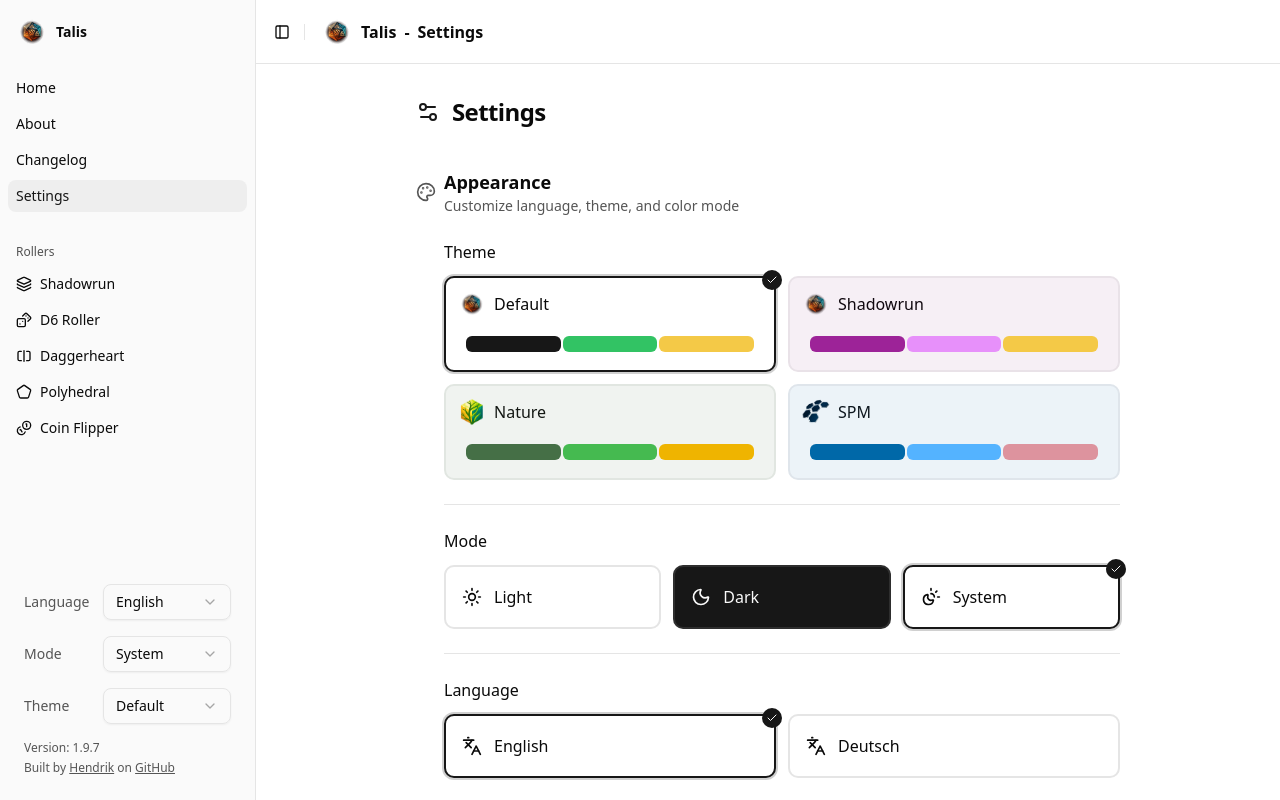
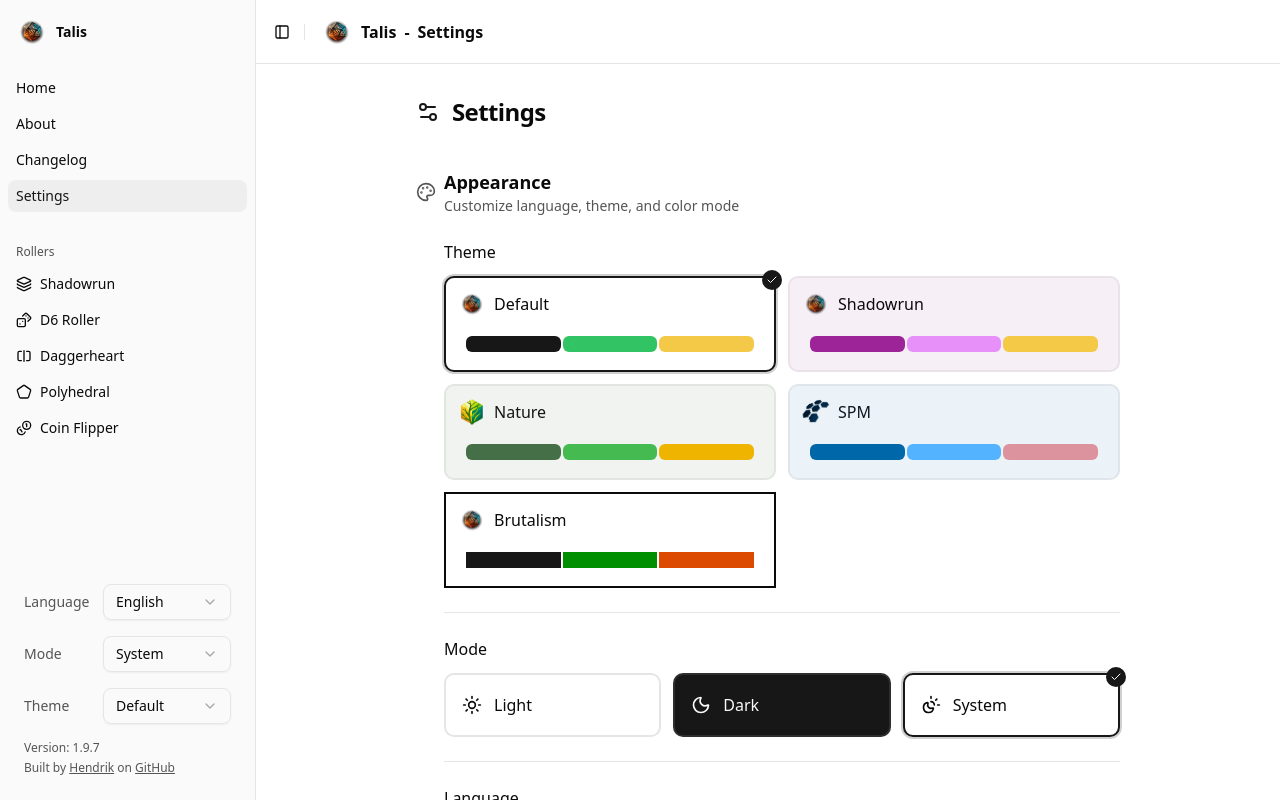
Before and after one commit to HoverBaum/talis, a Next.js app: page /en/pages/settings in a window 1280 px wide. Built offline with nearby package versions, Linux system fonts and the light colour scheme.

Commit message:
🎨 brutalism theme

```diff
--- a/app/[locale]/pages/themes/page.tsx
+++ b/app/[locale]/pages/themes/page.tsx
@@ -40,7 +40,7 @@ import type { Theme } from '@/components/ThemeProvider'
 import { getThemeBranding } from '@/lib/theme-config'
 import Image from 'next/image'
 
-const themes: Theme[] = ['default', 'shadowrun', 'nature', 'spm']
+const themes: Theme[] = ['default', 'shadowrun', 'nature', 'spm', 'brutalism']
 
 // Sample dice roll result - same for all themes
 const sampleRoll = {
--- a/app/globals.css
+++ b/app/globals.css
@@ -453,6 +453,86 @@
   --roll-negative-foreground: oklch(0.99 0 0);
 }
 
+/* Brutalism Theme - Light Mode */
+[data-theme='brutalism'][data-mode='light'] {
+  --radius: 0;
+  --background: oklch(1 0 0);
+  --foreground: oklch(0.145 0 0);
+  --card: oklch(1 0 0);
+  --card-foreground: oklch(0.145 0 0);
+  --popover: oklch(1 0 0);
+  --popover-foreground: oklch(0.145 0 0);
+  --primary: oklch(0.205 0 0);
+  --primary-foreground: oklch(0.985 0 0);
+  --secondary: oklch(0.94 0 0);
+  --secondary-foreground: oklch(0.205 0 0);
+  --muted: oklch(0.965 0 0);
+  --muted-foreground: oklch(0.45 0 0);
+  --accent: oklch(0.92 0 0);
+  --accent-foreground: oklch(0.205 0 0);
+  --destructive: oklch(0.577 0.245 27.325);
+  --border: oklch(0.145 0 0);
+  --input: oklch(0.922 0 0);
+  --ring: oklch(0.708 0 0);
+  --chart-1: oklch(0.646 0.222 41.116);
+  --chart-2: oklch(0.6 0.118 184.704);
+  --chart-3: oklch(0.398 0.07 227.392);
+  --chart-4: oklch(0.828 0.189 84.429);
+  --chart-5: oklch(0.769 0.188 70.08);
+  --roll-positive: oklch(0.55 0.22 145);
+  --roll-positive-foreground: oklch(0.99 0 0);
+  --roll-negative: oklch(0.6 0.22 55);
+  --roll-negative-foreground: oklch(0.99 0 0);
+  --sidebar: oklch(1 0 0);
+  --sidebar-foreground: oklch(0.145 0 0);
+  --sidebar-primary: oklch(0.205 0 0);
+  --sidebar-primary-foreground: oklch(0.985 0 0);
+  --sidebar-accent: oklch(0.94 0 0);
+  --sidebar-accent-foreground: oklch(0.205 0 0);
+  --sidebar-border: oklch(0.145 0 0);
+  --sidebar-ring: oklch(0.708 0 0);
+}
+
+/* Brutalism Theme - Dark Mode */
+[data-theme='brutalism'][data-mode='dark'] {
+  --radius: 0;
+  --background: oklch(0.145 0 0);
+  --foreground: oklch(0.985 0 0);
+  --card: oklch(0.145 0 0);
+  --card-foreground: oklch(0.985 0 0);
+  --popover: oklch(0.145 0 0);
+  --popover-foreground: oklch(0.985 0 0);
+  --primary: oklch(0.922 0 0);
+  --primary-foreground: oklch(0.205 0 0);
+  --secondary: oklch(0.26 0 0);
+  --secondary-foreground: oklch(0.985 0 0);
+  --muted: oklch(0.22 0 0);
+  --muted-foreground: oklch(0.72 0 0);
+  --accent: oklch(0.3 0 0);
+  --accent-foreground: oklch(0.985 0 0);
+  --destructive: oklch(0.704 0.191 22.216);
+  --border: oklch(0.985 0 0 / 35%);
+  --input: oklch(1 0 0 / 15%);
+  --ring: oklch(0.556 0 0);
+  --chart-1: oklch(0.488 0.243 264.376);
+  --chart-2: oklch(0.696 0.17 162.48);
+  --chart-3: oklch(0.769 0.188 70.08);
+  --chart-4: oklch(0.627 0.265 303.9);
+  --chart-5: oklch(0.645 0.246 16.439);
+  --roll-positive: oklch(0.5 0.24 145);
+  --roll-positive-foreground: oklch(0.99 0 0);
+  --roll-negative: oklch(0.6 0.22 55);
+  --roll-negative-foreground: oklch(0.99 0 0);
+  --sidebar: oklch(0.145 0 0);
+  --sidebar-foreground: oklch(0.985 0 0);
+  --sidebar-primary: oklch(0.488 0.243 264.376);
+  --sidebar-primary-foreground: oklch(0.985 0 0);
+  --sidebar-accent: oklch(0.28 0 0);
+  --sidebar-accent-foreground: oklch(0.985 0 0);
+  --sidebar-border: oklch(0.985 0 0 / 35%);
+  --sidebar-ring: oklch(0.556 0 0);
+}
+
 @font-face {
   font-family: 'Noto Emoji';
   font-weight: 100 900;
--- a/components/ThemeProvider.tsx
+++ b/components/ThemeProvider.tsx
@@ -12,10 +12,10 @@
 import { createContext, useContext, useEffect, useState, type ReactNode } from 'react'
 
 export type Mode = 'system' | 'light' | 'dark'
-export type Theme = 'default' | 'shadowrun' | 'nature' | 'spm'
+export type Theme = 'default' | 'shadowrun' | 'nature' | 'spm' | 'brutalism'
 export type ResolvedMode = 'light' | 'dark'
 
-export const THEMES: Theme[] = ['default', 'shadowrun', 'nature', 'spm']
+export const THEMES: Theme[] = ['default', 'shadowrun', 'nature', 'spm', 'brutalism']
 
 type ThemeProviderProps = {
   children: ReactNode
--- a/components/ThemeSelect.tsx
+++ b/components/ThemeSelect.tsx
@@ -5,9 +5,10 @@
  * - Theme selector for sidebar and settings
  * - variant="full": label + select dropdown
  * - variant="compact": dropdown only, no label (for condensed sidebar)
+ * - Options are derived from `THEMES` in `ThemeProvider` to avoid implicit coupling.
  */
 
-import { Theme, useTheme } from './ThemeProvider'
+import { THEMES, type Theme, useTheme } from './ThemeProvider'
 import {
   Select,
   SelectContent,
@@ -34,10 +35,11 @@ export function ThemeSelect({ className, variant = 'full' }: ThemeSelectProps) {
         <SelectValue placeholder={t('select')} />
       </SelectTrigger>
       <SelectContent>
-        <SelectItem value="default">{t('default')}</SelectItem>
-        <SelectItem value="shadowrun">{t('shadowrun')}</SelectItem>
-        <SelectItem value="nature">{t('nature')}</SelectItem>
-        <SelectItem value="spm">{t('spm')}</SelectItem>
+        {THEMES.map((themeKey) => (
+          <SelectItem key={themeKey} value={themeKey}>
+            {t(themeKey)}
+          </SelectItem>
+        ))}
       </SelectContent>
     </Select>
   )
--- a/i18n/de.json
+++ b/i18n/de.json
@@ -159,6 +159,7 @@
     "shadowrun": "Shadowrun",
     "nature": "Natur",
     "spm": "SPM",
+    "brutalism": "Brutalism",
     "mode": {
       "select": "Modus",
       "system": "System",
--- a/i18n/en.json
+++ b/i18n/en.json
@@ -159,6 +159,7 @@
     "shadowrun": "Shadowrun",
     "nature": "Nature",
     "spm": "SPM",
+    "brutalism": "Brutalism",
     "mode": {
       "select": "Mode",
       "system": "System",
--- a/lib/theme-config.ts
+++ b/lib/theme-config.ts
@@ -28,6 +28,7 @@ const themeBranding: Record<Theme, ThemeBranding> = {
     logo: spmLogo,
     brandName: 'SPM'
   },
+  brutalism: defaultBranding,
 }
 
 /**
```
